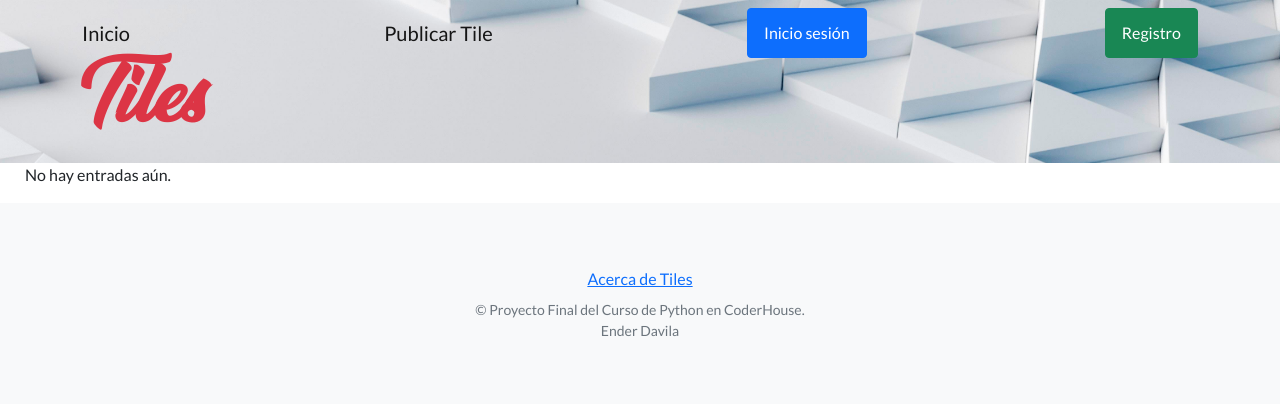
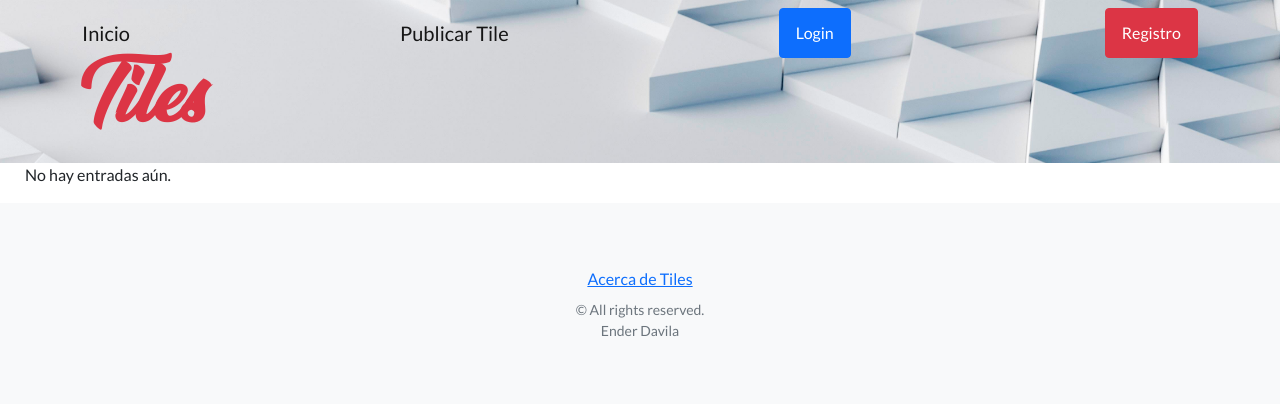
Before and after one commit to djender985/proyecto_final, a Django app: page /tiles/wall/ in a window 1280 px wide. Shown: the top 404 px of the page. Run offline with Django 4.2, Linux system fonts and the light colour scheme; data that the repository does not hold is empty; some libraries are stand-ins or nearby versions.

Commit message:
Ajustes menores

```diff
--- a/proyecto_final/settings.py
+++ b/proyecto_final/settings.py
@@ -25,7 +25,10 @@ SECRET_KEY = 'django-insecure-_-4zi)wus_2gej=wadh^z2+cs6s%d93-o4&bgd-3%&^2y4v9uw
 # SECURITY WARNING: don't run with debug turned on in production!
 DEBUG = True
 
-ALLOWED_HOSTS = []
+ALLOWED_HOSTS = [
+    '192.168.0.5',
+    '127.0.0.1',
+]
 
 
 # Application definition
--- a/templates_base/base.html
+++ b/templates_base/base.html
@@ -50,8 +50,8 @@
                     </ul>
                 </div>
                 {% else %}
-                <a class="btn btn-primary" href="{% url 'login' %}">Inicio sesión</a>
-                <a class="btn btn-success" href="{% url 'registro' %}">Registro</a>
+                <a class="btn btn-primary" href="{% url 'login' %}">Login</a>
+                <a class="btn btn-danger" href="{% url 'registro' %}">Registro</a>
                 {% endif %}
             </div>
             {% block Titulo_nav_bar %}
@@ -70,7 +70,7 @@
                         <ul class="list-inline mb-2" style="text-align: center;">
                             <li class="list-inline-item"><a href="{% url 'about' %}">Acerca de Tiles</a></li>
                         </ul>
-                        <p class="text-muted small mb-4 mb-lg-0" style="text-align: center;">&copy; Proyecto Final del Curso de Python en CoderHouse.</p>
+                        <p class="text-muted small mb-4 mb-lg-0" style="text-align: center;">&copy; All rights reserved.</p>
                         <p class="text-muted small mb-4 mb-lg-0" style="text-align: center;">Ender Davila</p>
             </div>
         </footer>
--- a/templates_base/inicio.html
+++ b/templates_base/inicio.html
@@ -8,7 +8,7 @@
                 <div class="text-center text-black">
                     <!-- Page heading-->
                     {% block solo_bienvenida %}
-                    <h1 class="f6" style="font-size: 100px;">Bienvenido a Tiles</h1>
+                    <h1 class="f6" style="font-size: 100px; text-align: center; margin-right: 50px; text-shadow: -1px -1px 0 #ffff, 1px -1px 0 #ffff, -1px 1px 0 #ffff, 1px 1px 0 #ffff">Bienvenido a Tiles</h1>
                     <div>
                         <img src="{{user.avatar.imagen.url}}" style="max-width:100px">
                     </div>
```
Also changed, not shown: db.sqlite3, media/static/css/styles.css.
